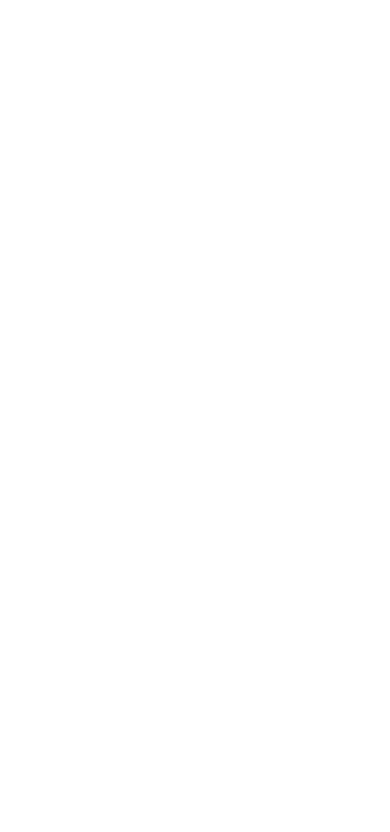
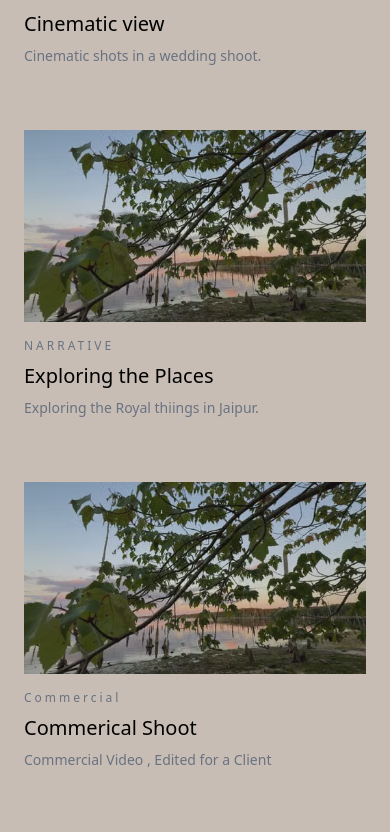
Before and after one commit to NaveenMaurya1/Portfolio-for-a-Editor, a Next.js app: page /videos in a window 390 px wide. Shown: the part 1641-2473 px from the top of the page. Before the commit the page ends 1531 px from the top, so only its background shows below. Built offline with nearby package versions, Linux system fonts and the light colour scheme.

Commit message:
adding few more videos and fixing some video frame related issues

```diff
--- a/app/hero/page.js
+++ b/app/hero/page.js
@@ -73,7 +73,7 @@ export default function Hero() {
         isOpen={!!selectedVideo}
         onClose={() => setSelectedVideo(null)}
       >
-        <div>
+        <div className="overflow-y-auto scrollbar-none">
 
           {/* Video */}
           <div className="relative pb-[56.25%] bg-black overflow-hidden">
--- a/app/portfolio/page.js
+++ b/app/portfolio/page.js
@@ -170,13 +170,14 @@ export default function Portfolio() {
         isOpen={!!selectedVideo}
         onClose={() => setSelectedVideo(null)}
       >
-        <div>
+        <div className='overflow-y-auto scrollbar-none'>
 
           {/* Video */}
           <div className="relative pb-[56.25%] bg-black overflow-hidden">
             <video
               autoPlay
               controls
+              loop
               className="absolute inset-0 w-full h-full"
               src={selectedVideo?.video}
             />
--- a/components/ui/AnimatePresence.jsx
+++ b/components/ui/AnimatePresence.jsx
@@ -1,62 +1,57 @@
 'use client';
 
 import { AnimatePresence, motion } from 'framer-motion';
+import { useEffect, useState } from 'react';
+import { createPortal } from 'react-dom';
 
-export default function AnimatedModal({
-  children,
-  isOpen,
-  onClose,
-}) {
-  return (
+export default function AnimatedModal({ children, isOpen, onClose }) {
+  const [mounted, setMounted] = useState(false);
+
+  useEffect(() => setMounted(true), []);
+
+  useEffect(() => {
+    if (!isOpen) return;
+
+    const originalOverflow = document.body.style.overflow;
+    document.body.style.overflow = 'hidden';
+
+    const handleKeyDown = (e) => {
+      if (e.key === 'Escape') onClose();
+    };
+    window.addEventListener('keydown', handleKeyDown);
+
+    return () => {
+      document.body.style.overflow = originalOverflow;
+      window.removeEventListener('keydown', handleKeyDown);
+    };
+  }, [isOpen, onClose]);
+
+  if (!mounted) return null;
+
+  return createPortal(
     <AnimatePresence>
       {isOpen && (
         <motion.div
-          className="fixed inset-0 bg-black/90 z-50 flex items-center justify-center p-4"
-          initial={{
-            opacity: 0,
-          }}
-          animate={{
-            opacity: 1,
-          }}
-          exit={{
-            opacity: 0,
-          }}
-          transition={{
-            duration: 0.4,
-            ease: 'easeInOut',
-          }}
+          className="fixed inset-0 bg-black/90 z-999 flex items-center justify-center p-0 sm:p-4"
+          initial={{ opacity: 0 }}
+          animate={{ opacity: 1 }}
+          exit={{ opacity: 0 }}
+          transition={{ duration: 0.4, ease: 'easeInOut' }}
           onClick={onClose}
         >
           <motion.div
-            className="max-w-5xl w-full  max-h-[90vh] overflow-y-auto scrollbar-none"
-            initial={{
-              opacity: 0,
-              y: 40,
-              scale: 0.96,
-              filter: 'blur(10px)',
-            }}
-            animate={{
-              opacity: 1,
-              y: 0,
-              scale: 1,
-              filter: 'blur(0px)',
-            }}
-            exit={{
-              opacity: 0,
-              y: 30,
-              scale: 0.96,
-              filter: 'blur(10px)',
-            }}
-            transition={{
-              duration: 0.5,
-              ease: 'easeOut',
-            }}
+            className="w-full h-full sm:h-auto sm:max-h-[95dvh] max-w-5xl overflow-hidden rounded-none sm:rounded-xl flex flex-col"
+            initial={{ opacity: 0, y: 40, scale: 0.96, filter: 'blur(10px)' }}
+            animate={{ opacity: 1, y: 0, scale: 1, filter: 'blur(0px)' }}
+            exit={{ opacity: 0, y: 30, scale: 0.96, filter: 'blur(10px)' }}
+            transition={{ duration: 0.5, ease: 'easeOut' }}
             onClick={(e) => e.stopPropagation()}
           >
             {children}
           </motion.div>
         </motion.div>
       )}
-    </AnimatePresence>
+    </AnimatePresence>,
+    document.body
   );
 }
--- a/data/videos.js
+++ b/data/videos.js
@@ -12,7 +12,7 @@ export const videos = [
     title: "Wedding Reel",
     description: "Wedding video for a Client - Romance genre",
     category: "WEDDING VIDEO",
-     thumbnail: "https://res.cloudinary.com/zz6gfdix/image/upload/v1790274208/file_000000003ef0820bbeff4f024310f0fc.png",
+    thumbnail: "https://res.cloudinary.com/zz6gfdix/image/upload/v1790274208/file_000000003ef0820bbeff4f024310f0fc.png",
     videoUrl: "https://res.cloudinary.com/zz6gfdix/video/upload/v1789928832/wedding_2.mp4",
   },
   {
@@ -20,7 +20,95 @@ export const videos = [
     title: "Travel Video",
     description: "Exploring the feeling of being alone in a city.",
     category: "NARRATIVE",
-     thumbnail: "/hero_background/image_4.png",
+    thumbnail: "/hero_background/image_4.png",
     videoUrl: "https://res.cloudinary.com/zz6gfdix/video/upload/v1789926817/IMG_6226.mp4",
   },
+  {
+    id: 4,
+    title: "Cinematic view",
+    description: "Cinematic shots in a wedding shoot.",
+    category: "NARRATIVE",
+    thumbnail: "/hero_background/image_4.png",
+    videoUrl: "https://res.cloudinary.com/zz6gfdix/video/upload/v1789928841/wedding_reel.mp4",
+  },
+  {
+    id: 5,
+    title: "Exploring the Places",
+    description: "Exploring the Royal thiings in Jaipur.",
+    category: "NARRATIVE",
+    thumbnail: "/hero_background/image_4.png",
+    videoUrl: "https://res.cloudinary.com/zz6gfdix/video/upload/v1789928619/jaipur_trip.mp4",
+  },
+  {
+    id: 6,
+    title: "Commerical Shoot",
+    description: "Commercial Video , Edited for a Client",
+    category: "Commercial",
+    thumbnail: "/hero_background/image_4.png",
+    videoUrl: "https://res.cloudinary.com/zz6gfdix/video/upload/v1789928840/raj_office_demo_with_sub.mp4",
+  },
+  {
+    id: 7,
+    title: "Motivational Video",
+    description: "Motivational Video on Personal Growth.",
+    category: "NARRATIVE",
+    thumbnail: "/hero_background/image_4.png",
+    videoUrl: "https://res.cloudinary.com/zz6gfdix/video/upload/v1789928799/motion.mp4",
+  },
+  {
+    id: 8,
+    title: "Commercial Video",
+    description: "Exploring the Real Estate bussiness.",
+    category: "Commercial",
+    thumbnail: "/hero_background/image_4.png",
+    videoUrl: "https://res.cloudinary.com/zz6gfdix/video/upload/v1789928794/motion_3.mp4",
+  },
+  {
+    id: 9,
+    title: "Decor Video",
+    description: "Exploring the Decoration in a wedding.",
+    category: "NARRATIVE",
+    thumbnail: "/hero_background/image_4.png",
+    videoUrl: "https://res.cloudinary.com/zz6gfdix/video/upload/v1789928543/decor_type_2.mp4",
+  },
+  {
+    id: 10,
+    title: "Content Creator Video",
+    description: "Story about Ashton Hall , who is he and what does he do .",
+    category: "NARRATIVE",
+    thumbnail: "/hero_background/image_4.png",
+    videoUrl: "https://res.cloudinary.com/zz6gfdix/video/upload/v1789928524/Ashton_Hall.mp4",
+  },
+  {
+    id: 11,
+    title: "Animation Video",
+    description: "Exploring the Animation Video related to amazon and facebook",
+    category: "Animation",
+    thumbnail: "/hero_background/image_4.png",
+    videoUrl: "https://res.cloudinary.com/zz6gfdix/video/upload/v1789928479/3D.mp4",
+  },
+  {
+    id: 12,
+    title: 'BRAND STORY',
+    description: 'Corporate storytelling for Apple Phones',
+    category: "Commercial",
+    thumbnail: 'https://res.cloudinary.com/zz6gfdix/image/upload/v1790274219/file_00000000614481faa704d1ee801b0fae.png',
+    videoUrl: 'https://res.cloudinary.com/zz6gfdix/video/upload/v1789928584/iphone_simple_intro.mp4',
+  },
+  {
+    id: 13,
+    title: "Travel Video",
+    description: "A cinematic story about nature and places in Udaipur city.",
+    category: "Animation",
+    thumbnail: "/hero_background/image_4.png",
+    videoUrl: "https://res.cloudinary.com/zz6gfdix/video/upload/v1789928441/udaipur_reel.mp4",
+  },
+  {
+    id: 14,
+    title: "Selfmade Video",
+    description: "A cinematic story about me and music.",
+    category: "Creative",
+    thumbnail: "/hero_background/image_4.png",
+    videoUrl: "https://res.cloudinary.com/zz6gfdix/video/upload/v1789902426/idea.mp4",
+  },
 ];
```
